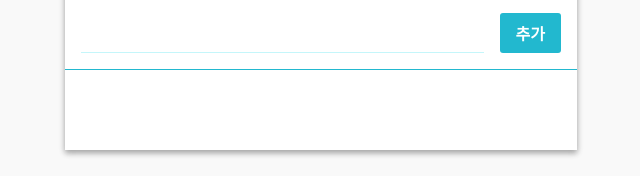
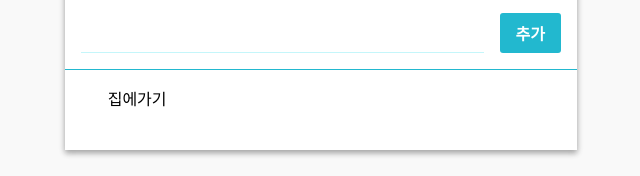
Before and after one commit to MaxKim-J/Max-React-Toy, a React (Create React App) app: page / in a window 1280 px wide. Shown: the part 264-440 px from the top of the page, without its empty margins (319-959 px from the left). Built offline with nearby package versions, Linux system fonts and the light colour scheme.

Commit message:
스토어의 todos 배열 itemlistcontainer에서 보여주기 성공

```diff
--- a/src/App.js
+++ b/src/App.js
@@ -1,9 +1,8 @@
 import React, { Component } from 'react';
 import TodoListTemplate from './components/TodoListTemplate/TodoListTemplate'
 import Form from './components/TodoForm/TodoForm'
-import TodoItemList from './components/TodoItemList/TodoItemList';
 import TodoPalette from './components/TodoPalette/TodoPalette';
-
+import TodoItemListContainer from "./containers/TodoItemListContainer"
 
 class App extends Component {
   id = 0
@@ -85,8 +84,6 @@ class App extends Component {
       handleChange,
       handleCreate,
       handleKeyPress,
-      handleToggle,
-      handleRemove,
       handleColor,
     } = this;
     return (
@@ -101,7 +98,7 @@ class App extends Component {
           onCreate={handleCreate}
         />
       )}>
-        <TodoItemList todos={todos} onToggle={handleToggle} onRemove={handleRemove} />
+        <TodoItemListContainer />
       </TodoListTemplate>
     )
   }
--- a/src/components/TodoItem/TodoItem.js
+++ b/src/components/TodoItem/TodoItem.js
@@ -9,19 +9,16 @@ class TodoItem extends Component {
 
   // 렌더 함수에 콘솔로그 집어넣어서 불필요한 타이밍에 렌더링되고 있는지 체크
   render() {
-    const { text, checked, id, color, onToggle, onRemove } = this.props;
+    const { text, checked, id, onToggle, onRemove } = this.props;
     return (
       <div className="todo-item" onClick={() => onToggle(id)}>
-        {/* 이벤트 바인딩 왜 익명함수로..? */}
         <div className="remove" onClick={(e) => {
           e.stopPropagation();
-          // 이벤트의 확산을 멈춰줌, 삭제부분에 들어간 이벤트 버블링이
-          // 부모의 이벤트까지 전달되지 않도록 해줌
           onRemove(id);
         }}>X
         </div>
         <div className={`todo-text ${checked ? ' checked' : ''}`}>
-          <div style={{ color: color }}>{text}</div>
+          <div>{text}</div>
         </div>
         {
           checked && (<div className="check-mark">●</div>)
--- /dev/null
+++ b/src/containers/TodoItemListContainer.js
@@ -0,0 +1,55 @@
+// 컨테이너 컴포넌트는 리덕스 스토어와 연결되어있는 컴포
+
+import React, { Component } from 'react';
+import { connect } from 'react-redux';
+import { toggleTodo, removeTodo } from '../store/modules/todo'
+import TodoItem from "../components/TodoItem/TodoItem"
+
+class TodoItemListContainer extends Component {
+
+  handleToggle = id => {
+    const { toggleTodo } = this.props;
+    toggleTodo(id);
+  };
+  handleRemove = id => {
+    const { removeTodo } = this.props;
+    removeTodo(id);
+  }
+
+  render() {
+    const { todos } = this.props;
+    const todoList = todos.map(
+      ({ id, text, checked }) => (
+        <TodoItem
+          id={id}
+          text={text}
+          checked={checked}
+          onToggle={this.handleToggle}
+          onRemove={this.handleRemove}
+          key={id}
+        />
+      )
+    );
+    return (
+      <div>
+        {todoList}
+      </div>
+    )
+  }
+}
+
+const mapStateToProps = state => ({
+  todos: state.todo.todos,
+})
+
+
+// 스토어의 리듀서 메소드 연동
+const mapDispatchToProps = dispatch => ({
+  toggleTodo: id => dispatch(toggleTodo(id)),
+  removeTodo: id => dispatch(removeTodo(id)),
+})
+
+export default connect(
+  mapStateToProps,
+  mapDispatchToProps
+)(TodoItemListContainer)
--- a/src/index.js
+++ b/src/index.js
@@ -2,6 +2,7 @@ import React from 'react';
 import ReactDOM from 'react-dom';
 import App from './App';
 import { createStore } from 'redux';
+import { Provider } from 'react-redux'
 import rootReducer from './store/modules/index'
 import './index.css'
 
@@ -11,7 +12,14 @@ const devTools =
 const store = createStore(rootReducer, devTools);
 console.log(store.getState());
 
-ReactDOM.render(<App />, document.getElementById('root'));
+// 리액트 돔 렌더링 전에 프로바이더로 감싸주기
+ReactDOM.render(
+  <Provider store={store}>
+    <App />
+  </Provider>,
+  document.getElementById('root')
+);
+
 
 // If you want your app to work offline and load faster, you can change
 // unregister() to register() below. Note this comes with some pitfalls.
--- a/src/store/modules/todo.js
+++ b/src/store/modules/todo.js
@@ -6,27 +6,35 @@ const TOGGLE_TODO = 'todo/TOGGLE_TODO'
 const REMOVE_TODO = 'todo/REMOVE_TODO'
 
 // 액션 생성 함수
-export const createTodo = (id, text, color, checked) => ({ type: CREATE_TODO, id, text, color, checked })
+export const createTodo = (id, text, checked) => ({ type: CREATE_TODO, id, text, checked })
 export const toggleTodo = (id) => ({ type: TOGGLE_TODO, id })
-export const removeTOdo = (id) => ({ type: REMOVE_TODO, id })
+export const removeTodo = (id) => ({ type: REMOVE_TODO, id })
 
 // 초기 상태 정의
 const initialState = {
-  todos: []
+  input: '',
+  todos: [
+    {
+      id: 0,
+      text: '집에가기',
+      checked: false
+    }
+  ]
 }
 export default function todo(state = initialState, action) {
   const { todos } = state
   switch (action.type) {
     case CREATE_TODO:
+      console.log(state)
       return {
         todos: todos.concat({
           id: action.id,
           text: action.text,
-          color: action.color,
           checked: action.checked
         })
       }
     case TOGGLE_TODO:
+      console.log(state)
       const index = todos.findIndex(todo => todo.id === action.id);
       const selected = todos[index];
       const nextTodos = [...todos];
@@ -35,6 +43,7 @@ export default function todo(state = initialState, action) {
         todos: nextTodos
       }
     case REMOVE_TODO:
+      console.log(state)
       return {
         todos: todos.filter(todo => todo.id !== action.id)
       }
```
Also changed, not shown: src/containers/TodoFormContainer.js (added, +39 -0 lines).
